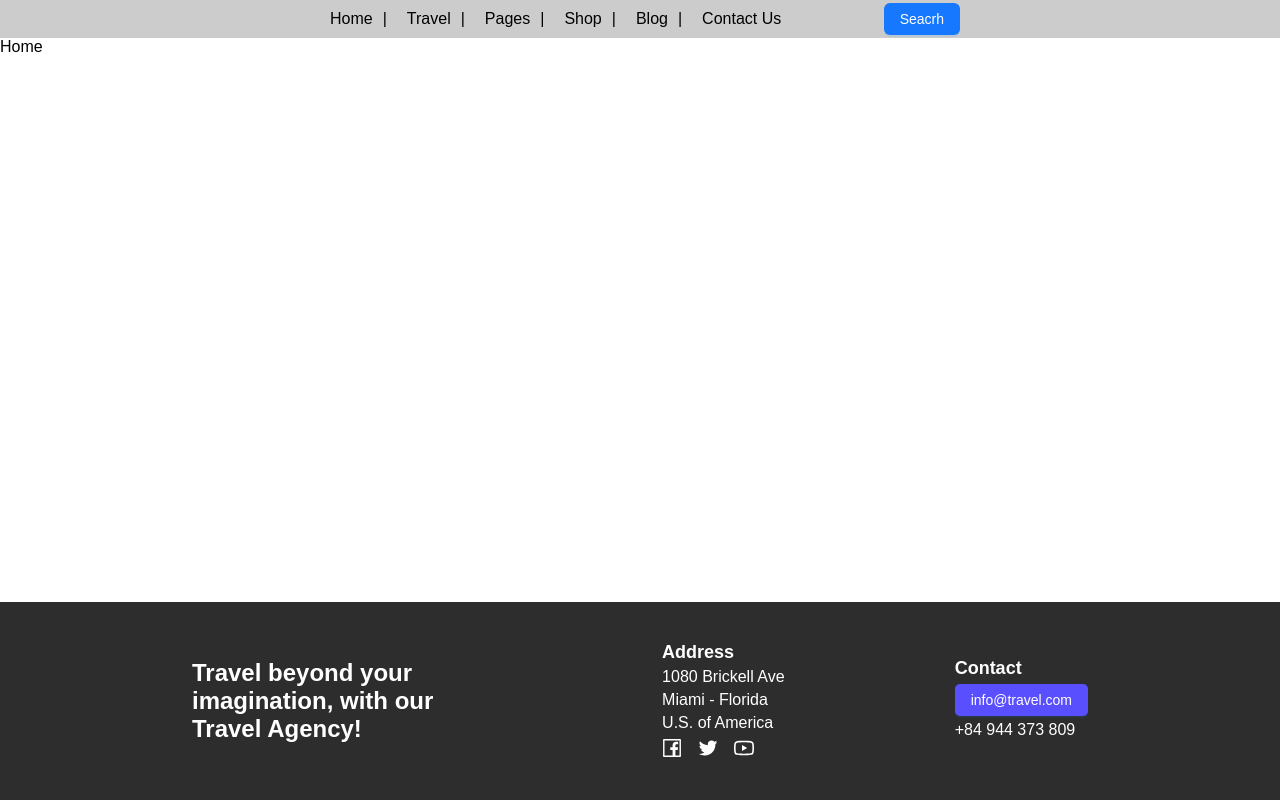
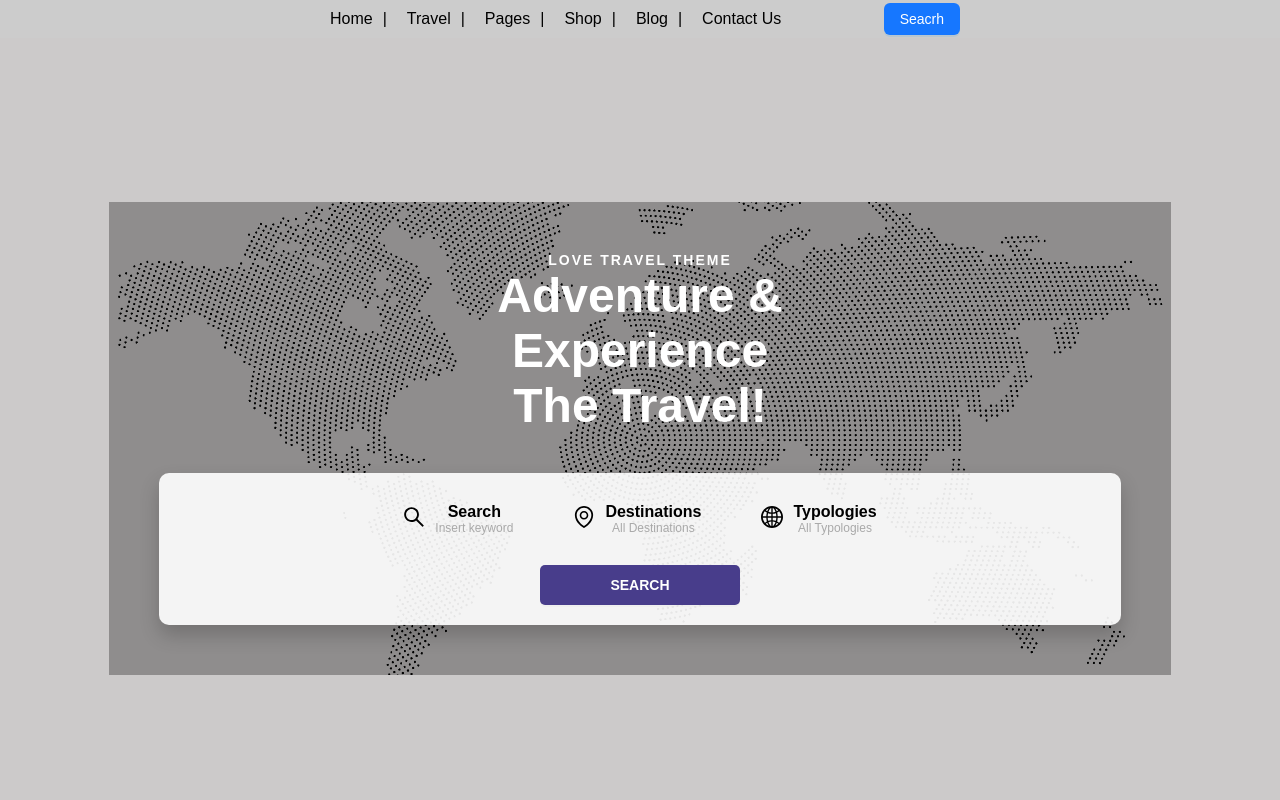
Before and after one commit to lamlinhh/Travel_Web, a Next.js app: page /Home in a window 1280 px wide. Shown: the top 800 px of the page. Built offline with nearby package versions, Linux system fonts and the light colour scheme.

Commit message:
home_day2

```diff
--- /dev/null
+++ b/components/HomeDetails/index.tsx
@@ -0,0 +1,63 @@
+'use client';
+import Link from "next/link";
+import styles from "./styles.module.scss";
+import { SearchOutlined, EnvironmentOutlined, GlobalOutlined } from "@ant-design/icons";
+import { Button } from "antd";
+
+const HomeSearch = () => {
+    return (
+        <div className={styles.container}>
+            <div className={styles.body}>
+                <div className={styles.content}>
+                    <div className={styles.overlay}></div>
+                    <div className={styles.subtitle}>
+                        <h3>LOVE TRAVEL THEME</h3>
+                        <h1>
+                            Adventure &<br /> Experience <br /> The Travel!
+                        </h1>
+                    </div>
+                    <div className={styles.searchbox}>
+                        <div className={styles.item}>
+                            <div className={styles.icon}>
+                                <Link href="">
+                                    <SearchOutlined />
+                                </Link>
+                            </div>
+                            <div className={styles.info}>
+                                <h4>Search</h4>
+                                <p>Insert keyword</p>
+                            </div>
+                        </div>
+                        <div className={styles.item}>
+                            <div className={styles.icon}>
+                                <Link href="">
+                                    <EnvironmentOutlined />
+                                </Link>
+                            </div>
+                            <div className={styles.info}>
+                                <h4>Destinations</h4>
+                                <p>All Destinations</p>
+                            </div>
+                        </div>
+                        <div className={styles.item}>
+                            <div className={styles.icon}>
+                                <Link href="">
+                                    <GlobalOutlined />
+                                </Link>
+                            </div>
+                            <div className={styles.info}>
+                                <h4>Typologies</h4>
+                                <p>All Typologies</p>
+                            </div>
+                        </div>
+                        <div className={styles.buttonContainer}>
+                            <Button className={styles.btn}>SEARCH</Button>
+                        </div>
+                    </div>
+                </div>
+            </div>
+        </div>
+    );
+};
+
+export default HomeSearch;
--- /dev/null
+++ b/components/HomeDetails/styles.module.scss
@@ -0,0 +1,115 @@
+.container {
+    width: 100%;
+    min-height: 100vh;
+    display: flex;
+    justify-content: center;
+    align-items: center;
+    background-color: rgb(204, 202, 202);
+
+    .body {
+        width: 100%;
+        display: flex;
+        justify-content: center;
+        align-items: center;
+        padding: 50px;
+
+        .content {
+            position: relative;
+            width: 90%;
+            max-width: 1200px;
+            padding: 50px;
+            border-radius: 10px;
+            text-align: center;
+            background: url('/assets/ImageHome/map.png') no-repeat center center;
+            background-size: cover;
+            background-position: center;
+            background-attachment: fixed;
+
+            .overlay {
+                position: absolute;
+                top: 0;
+                left: 0;
+                width: 100%;
+                height: 100%;
+                background: rgba(0, 0, 0, 0.3);
+            }
+
+            .subtitle {
+                position: relative;
+                z-index: 2;
+
+                h3 {
+                    font-size: 14px;
+                    color: white;
+                    letter-spacing: 2px;
+                }
+
+                h1 {
+                    font-size: 48px;
+                    font-weight: bold;
+                    color: white;
+                }
+            }
+
+            .searchbox {
+                position: relative;
+                z-index: 2;
+                display: flex;
+                justify-content: center;
+                align-items: center;
+                flex-wrap: wrap;
+                gap: 20px;
+                margin-top: 40px;
+                padding: 20px;
+                background-color: rgba(255, 255, 255, 0.9);
+                border-radius: 10px;
+                box-shadow: 0px 10px 20px rgba(0, 0, 0, 0.2);
+
+                .item {
+                    display: flex;
+                    align-items: center;
+                    gap: 10px;
+                    padding: 10px 20px;
+
+                    .icon {
+                        font-size: 22px;
+                    }
+
+                    .info {
+                        h4 {
+                            font-size: 16px;
+                            font-weight: bold;
+                        }
+
+                        p {
+                            font-size: 12px;
+                            color: darkgrey;
+                        }
+                    }
+                }
+
+                .buttonContainer {
+                    width: 100%;
+                    display: flex;
+                    justify-content: center;
+                }
+
+                .btn {
+                    font-size: 14px;
+                    background: darkslateblue;
+                    color: white;
+                    font-weight: bold;
+                    width: 200px;
+                    height: 40px;
+                    border: none;
+                    border-radius: 5px;
+                    transition: background 0.3s;
+
+                    &:hover {
+                        background: #0056b3;
+                    }
+                }
+            }
+        }
+    }
+}
--- a/package.json
+++ b/package.json
@@ -23,8 +23,9 @@
     "@types/node": "^20",
     "@types/react": "^19",
     "@types/react-dom": "^19",
-    "eslint": "^9",
+    "eslint": "^9.21.0",
     "eslint-config-next": "15.1.7",
+    "prettier": "^3.5.2",
     "typescript": "^5"
   }
 }
--- a/screens/Home/Home.tsx
+++ b/screens/Home/Home.tsx
@@ -1,4 +1,11 @@
+import React from 'react';
+import HomeDetails from '@/components/HomeDetails';
+
 const Home = () => {
-  return <div>Home</div>;
+  return (
+    <div>
+      <HomeDetails />
+    </div>
+  )
 };
 export default Home;
```
Also changed, not shown: public/assets/ImageHome/map.png (added), 1 other file (tests, documents, lock files or other folders).
